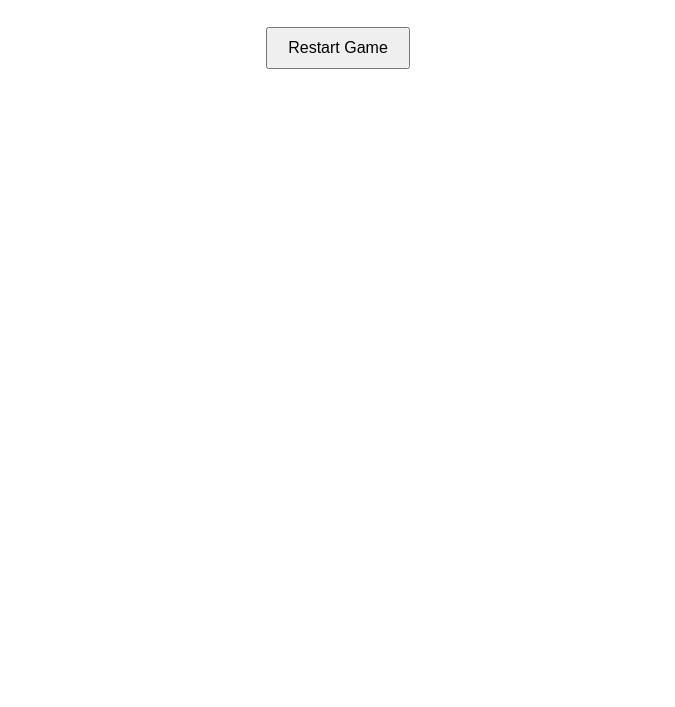
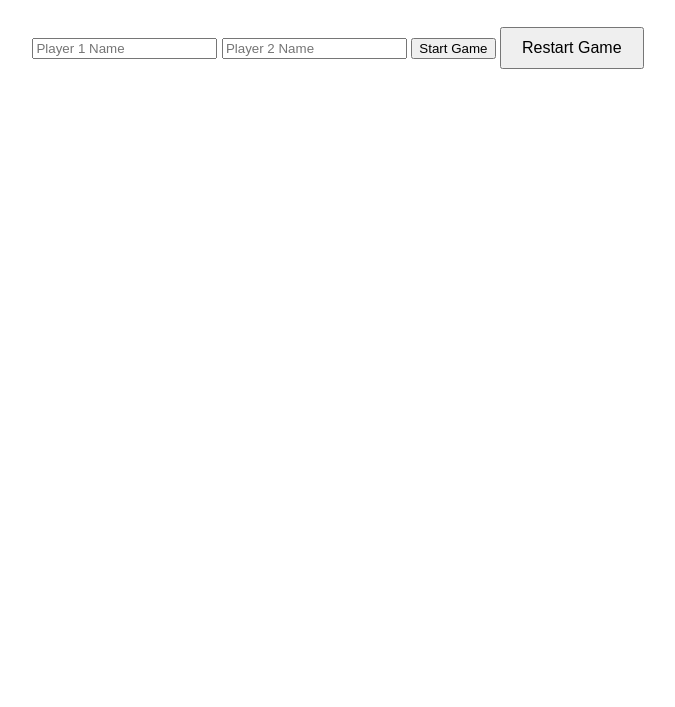
Before and after one commit to josejrrosas/tic-tac-toe, a plain HTML site: page index.html in a window 1280 px wide. Shown: the part 93-800 px from the top of the page, without its empty margins (302-977 px from the left). Drawn offline with Linux system fonts and the light colour scheme.

Commit message:
added more to html

```diff
--- a/index.html
+++ b/index.html
@@ -11,8 +11,14 @@
   <div id="game-board" class="board">
     <!-- 9 cells will be generated by JavaScript -->
   </div>
-  <div id="game-status"></div>
-  <button id="restart-button">Restart Game</button>
+  <div id="controls">
+    <input type="text" id="player1" placeholder="Player 1 Name">
+    <input type="text" id="player2" placeholder="Player 2 Name">
+    <button id="start-button">Start Game</button>
+    <button id="restart-button">Restart Game</button>
+  </div>
+  <div id="message"></div>
+  <div id="result-display"></div>
   <script src="app.js"></script>
 </body>
 </html>
```
Also changed, not shown: app.js (line endings or trailing spaces).
